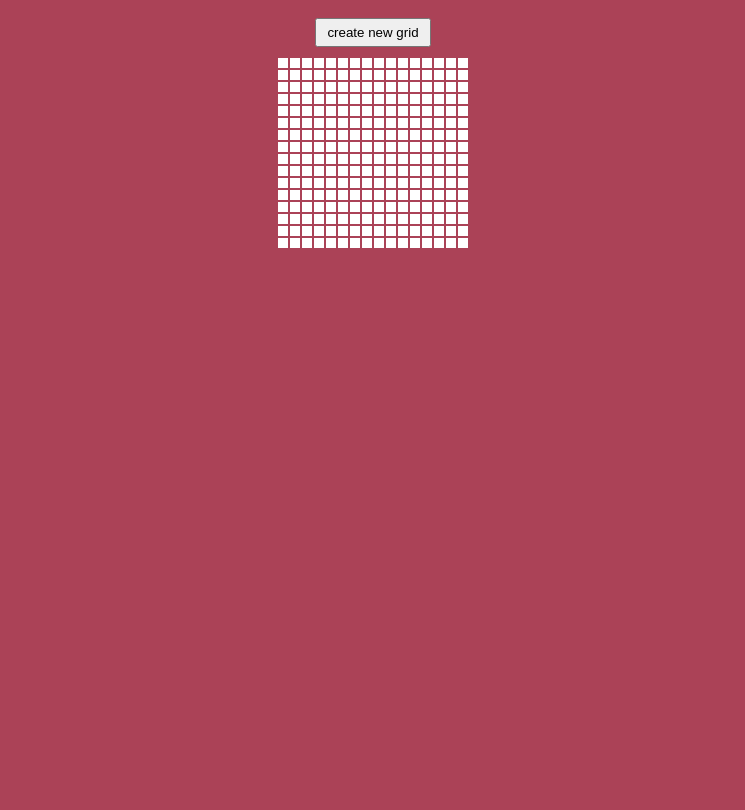
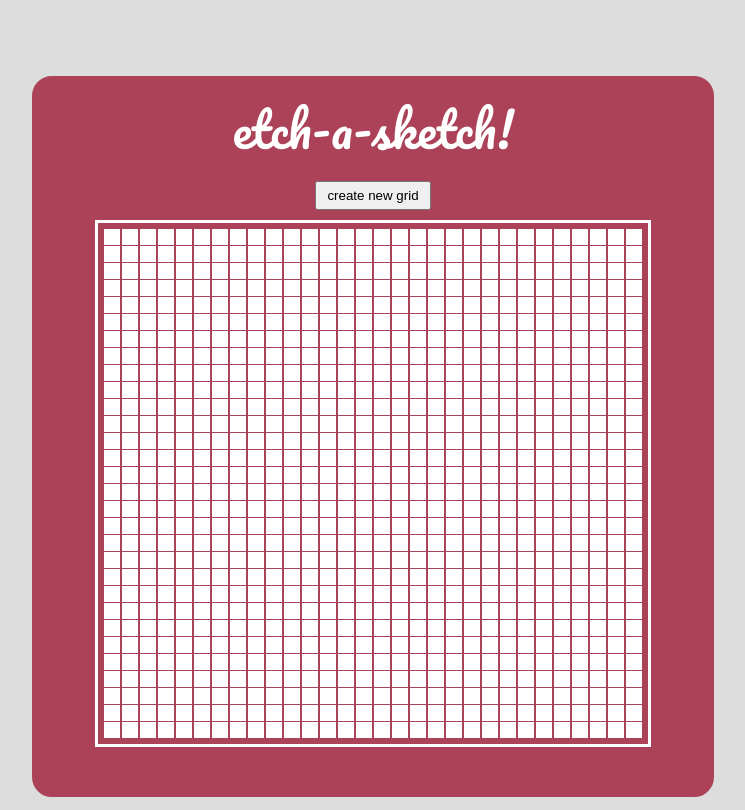
Before and after one commit to sarahhcodes/etch-a-sketch, a plain HTML site: page index.html in a window 1280 px wide. Shown: the whole page, without its empty margins (267-1012 px from the left). Drawn offline with Linux system fonts and the light colour scheme.

Commit message:
Updated style & made grid uniform

```diff
--- a/index.html
+++ b/index.html
@@ -6,8 +6,11 @@
     <title>etch-a-sketch!</title>
 </head>
 <body>
-    <button>create new grid</button>
-    <div class="container">
+    <div class="etchasketch">
+        <h1>etch-a-sketch!</h1>
+        <button>create new grid</button>
+        <div class="container">
+        </div>
     </div>
 </body>
 </html>
--- a/script.js
+++ b/script.js
@@ -1,32 +1,35 @@
 const container = document.querySelector('.container');
 const button = document.querySelector('button');
-let containerWidth = 16;
-let containerHeight = 16;
+let blockSize = 16;
+let numberOfBlocks = 30;
 let grey;
 
 button.addEventListener('click', () => {
-    containerWidth = prompt("How many blocks left and right?", 16);
-    containerHeight = prompt("How many blocks up and down?", 16);
+    blockSize = parseInt(prompt("What size would you like your blocks?", 16));
 
-    if (containerWidth >= 101 || containerHeight > 101) {
+    if (blockSize >= 101) {
         alert("You picked too big a number! Make sure both your numbers are less than 101.");
-        containerWidth = 16;
-        containerHeight = 16;
+        blockSize = 16;
     };
 
-    container.style.width = 12*containerWidth+"px";
-    container.style.height = 12*containerHeight+"px";
+    numberOfBlocks = Math.round(540/(blockSize+2));
     drawGrid();
     playEAS();
 });
 
 function drawGrid() {
     container.replaceChildren(); // clears grid
-        for (let i = 0; i < (containerWidth*containerHeight); i++) {
+    for (let i = 0; i < numberOfBlocks; i++) {
+        let containerRow = document.createElement('div');
+        for (let j = 0; j < numberOfBlocks; j++) {
             let block = document.createElement('div');
             block.className = 'block';
-           container.appendChild(block);
+            block.style.width = blockSize + 'px';
+            block.style.height = blockSize + 'px';
+            containerRow.appendChild(block);
         };
+        container.appendChild(containerRow);
+    };
 };
 
 // function that adds the hover effect to the blocks
--- a/style.css
+++ b/style.css
@@ -1,9 +1,33 @@
+@import url('https://fonts.googleapis.com/css2?family=Pacifico&display=swap');
+
 body {
+    background-color: #ddd;
+    display: flex;
+    flex-direction: column;
+    justify-content: center;
+    align-items: center;
+}
+
+.etchasketch {
     background-color: rgb(171, 66, 87);
     display: flex;
     flex-direction: column;
     justify-content: center;
     align-items: center;
+    margin-top: 5%;
+    padding: 10px 25px 50px 25px;
+    width: 50%;
+    border: 5px solid #ddd;
+    border-radius: 25px;
+}
+
+h1 {
+    font-family: 'Pacifico', cursive;
+    color: white;
+    font-size: 48px;
+    font-weight: 400;
+    margin: 0;
+    padding: 0;
 }
 
 button {
@@ -12,14 +36,15 @@ button {
 }
 
 .container {
-    width: 192px;
     display: flex;
-    flex-wrap: wrap;
+    border-style: solid;
+    border-color:#fff;
+    padding: 5px;
 }
 
 .block {
-    width: 10px;
-    height: 10px;
+    width: 16px;
+    height: 16px;
     background-color: rgb(255,255,255);
     margin: 1px;
 }
```
